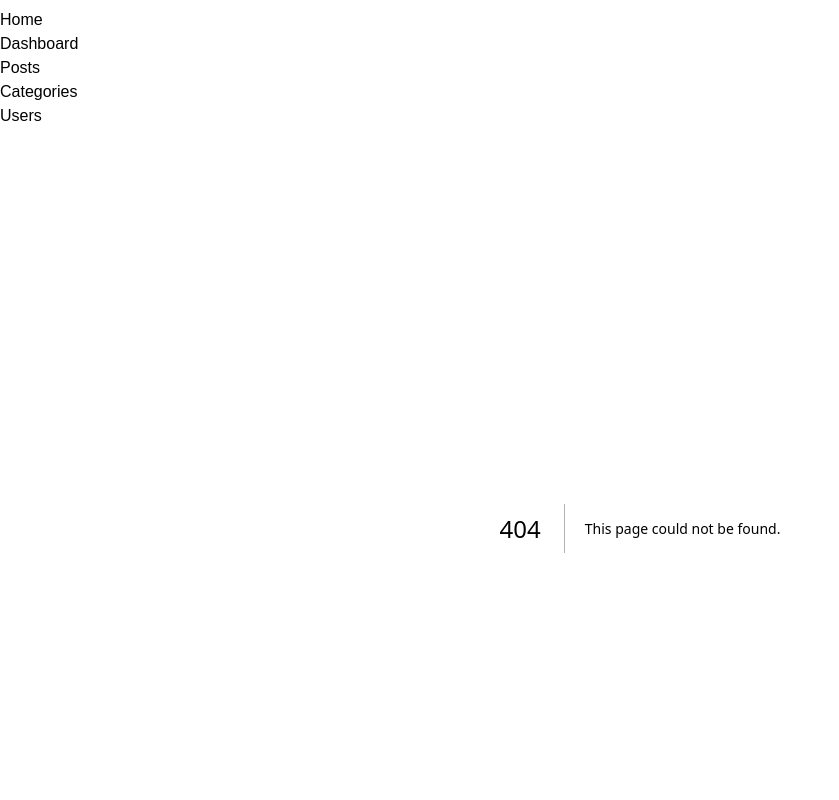
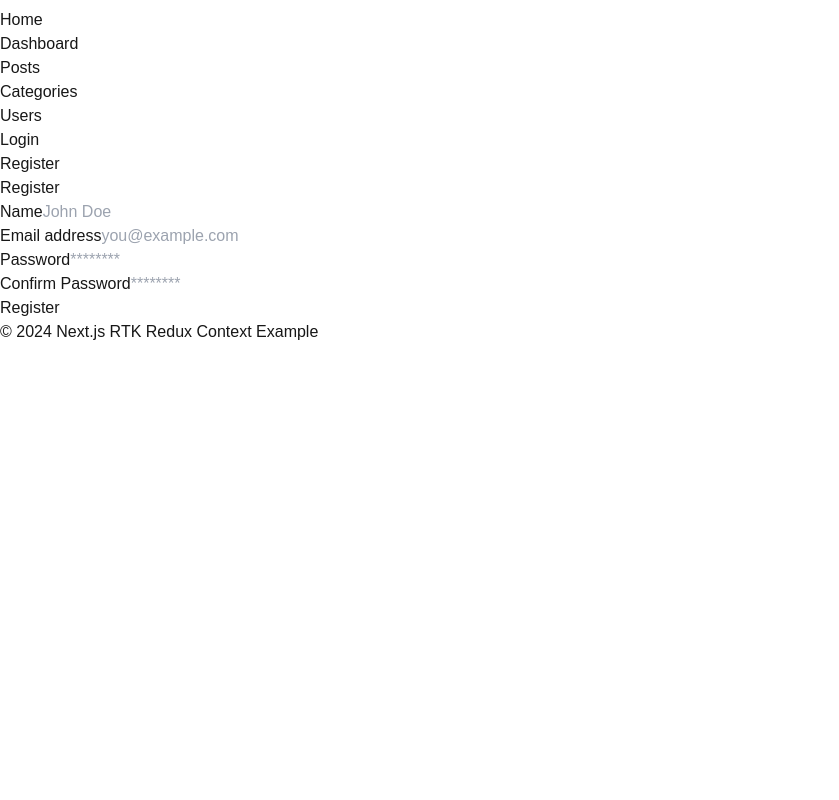
Before and after one commit to sehdevkumar/next-rtk-redux-contex, a Next.js app: page /register in a window 1280 px wide. Before the commit this address had no page. Shown: the part 1320-2120 px from the top of the page, without its empty margins (0-839 px from the left). After the commit the page ends 1664 px from the top, so only its background shows below. Built offline with nearby package versions, Linux system fonts and the light colour scheme.

Commit message:
nextjs actions

```diff
--- /dev/null
+++ b/src/app/(auth)/AuthActions.ts
@@ -0,0 +1,18 @@
+"use server";
+export const registerAction = async (payload: any,formData: FormData) => {
+
+    console.log(formData.get('name'));
+    console.log(formData.get('email'));
+    console.log(formData.get('password'));
+
+    await new Promise((resolve, reject) => {
+        setTimeout(() => {
+            resolve('Resolved')
+        }, 3000);
+    })
+
+    return {
+        success: true,
+        message: 'User registered successfully'
+    } as any
+}
--- /dev/null
+++ b/src/app/(auth)/register/page.tsx
@@ -0,0 +1,96 @@
+"use client";
+
+import { useActionState, useEffect } from "react";
+import { registerAction } from "../AuthActions";
+import { useAppDispatch } from "@/store/store";
+
+
+
+
+const RegisterForm = () => {
+
+  const [state, action, pending] = useActionState(registerAction,{})
+  const dispatch = useAppDispatch();
+
+
+
+     useEffect(() => {
+      if (state.success) {
+        console.log(state);
+      }
+
+      if(pending){
+         dispatch({ type: 'SET-APP-LOADING', payload: true });
+      }else {
+        dispatch({ type: 'SET-APP-LOADING', payload: false });
+      }
+
+    }, [state, pending]);
+
+
+    return (
+      <div className="h-full flex items-center justify-center">
+        <div className="bg-white dark:bg-gray-800 p-6 rounded-lg shadow-lg">
+          <h1 className="text-3xl font-bold mb-4 text-white">Register</h1>
+          <form className="space-y-4" action={action}>
+            <div>
+              <label htmlFor="name" className="block text-sm font-medium text-gray-700 dark:text-gray-300">
+                Name
+              </label>
+              <input
+                type="text"
+                name="name"
+                id="name"
+                className="mt-1 block w-full px-3 text-white py-2 bg-white dark:bg-gray-700 border border-gray-300 dark:border-gray-600 rounded-md shadow-sm focus:outline-none focus:ring-blue-500 focus:border-blue-500"
+                placeholder="John Doe"
+              />
+            </div>
+            <div>
+              <label htmlFor="email" className="block text-sm font-medium text-gray-700 dark:text-gray-300">
+                Email address
+              </label>
+              <input
+                type="email"
+                name="email"
+                id="email"
+                className="mt-1 block w-full px-3 text-white py-2 bg-white dark:bg-gray-700 border border-gray-300 dark:border-gray-600 rounded-md shadow-sm focus:outline-none focus:ring-blue-500 focus:border-blue-500"
+                placeholder="you@example.com"
+              />
+            </div>
+            <div>
+              <label htmlFor="password" className="block text-sm font-medium text-gray-700 dark:text-gray-300">
+                Password
+              </label>
+              <input
+                type="password"
+                name="password"
+                id="password"
+                className="mt-1 block w-full px-3 text-white py-2 bg-white dark:bg-gray-700 border border-gray-300 dark:border-gray-600 rounded-md shadow-sm focus:outline-none focus:ring-blue-500 focus:border-blue-500"
+                placeholder="********"
+              />
+            </div>
+            <div>
+              <label htmlFor="password_confirmation" className="block text-sm font-medium text-gray-700 dark:text-gray-300">
+                Confirm Password
+              </label>
+              <input
+                type="password"
+                name="password_confirmation"
+                id="password_confirmation"
+                className="mt-1 block w-full px-3 text-white py-2 bg-white dark:bg-gray-700 border border-gray-300 dark:border-gray-600 rounded-md shadow-sm focus:outline-none focus:ring-blue-500 focus:border-blue-500"
+                placeholder="********"
+              />
+            </div>
+            <button
+              type="submit"
+              className="w-full flex justify-center py-2 px-4 border border-transparent rounded-md shadow-sm text-sm font-medium text-white bg-blue-600 hover:bg-blue-700 focus:outline-none focus:ring-2 focus:ring-offset-2 focus:ring-blue-500"
+            >
+              {pending ? "Registering..." : "Register"}
+            </button>
+          </form>
+        </div>
+      </div>
+    );
+  };
+
+  export default RegisterForm;
--- a/src/app/components/Sidebar.tsx
+++ b/src/app/components/Sidebar.tsx
@@ -31,6 +31,16 @@ export default async function Sidebar() {
                         Users
                     </Link>
                 </li>
+                <li className={`py-2 px-4 hover:bg-gray-300 dark:hover:bg-gray-700`}>
+                    <Link href="/login">
+                        Login
+                    </Link>
+                </li>
+                <li className={`py-2 px-4 hover:bg-gray-300 dark:hover:bg-gray-700`}>
+                    <Link href="/register">
+                        Register
+                    </Link>
+                </li>
             </ul>
         </div>
     );
--- a/src/app/posts/page.tsx
+++ b/src/app/posts/page.tsx
@@ -26,7 +26,6 @@ export default function PostsPage() {
         dispatch({ type: 'SET-APP-LOADING', payload: false });
       })
       .catch(error =>{
-        dispatch({ type: 'SET-APP-LOADING', payload: false });
         if (axios.isCancel(error)) {
           console.log('Request canceled');
         } else {
@@ -38,7 +37,6 @@ export default function PostsPage() {
         if (cancelTokenSource) {
           cancelTokenSource.cancel();
         }
-        dispatch({ type: 'SET-APP-LOADING', payload: false });
       }
     }, []);
 
--- a/src/store/reducer.ts
+++ b/src/store/reducer.ts
@@ -6,8 +6,6 @@ import { ActionSetAppLoading, ActionSetUserInfo } from "./action";
 export const fetchUserInfo = createAsyncThunk(
   "app/fetchUserInfo",
   async (payload: any) => {
-    console.log("Payload:", payload);
-
 
     try {
       return payload;
```
Also changed, not shown: src/app/(auth)/login/page.tsx (added, +43 -0 lines).
